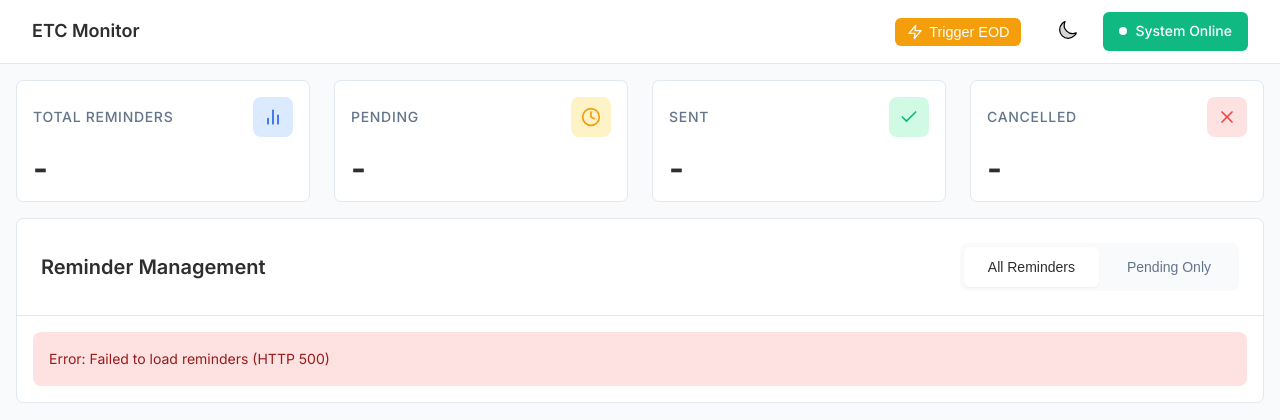
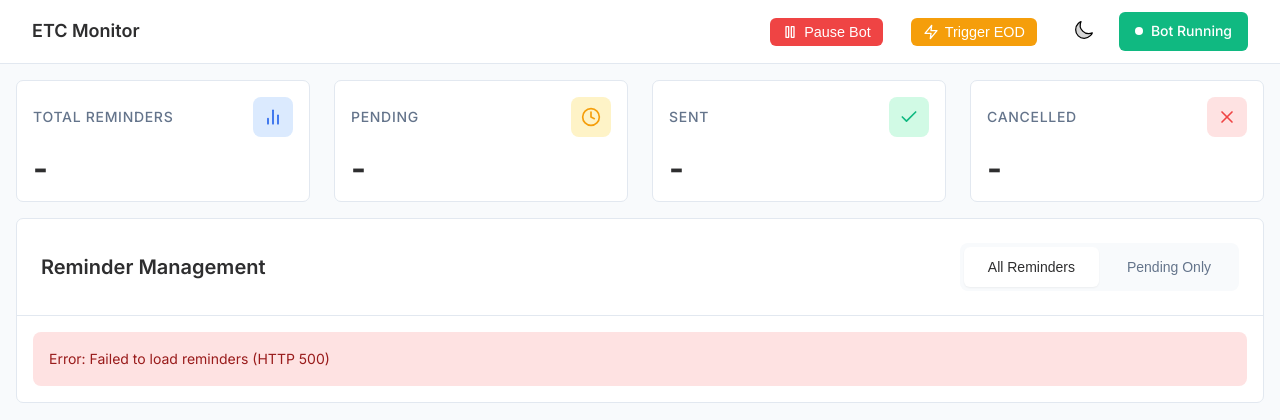
Before and after one commit to GauravJiandaniGJ/etc-monitor, a Flask app: page / in a window 1280 px wide. Shown: the top 420 px of the page. Run offline with Flask 3, Linux system fonts and the light colour scheme; parts of the project's set-up code (start-up, migrations or seed data) failed here and were passed over.

Commit message:
feat: Add bot pause/resume functionality to admin panel
- Implemented API endpoints for pausing and resuming the bot, allowing control over message processing.
- Added UI elements in the dashboard for toggling bot status, including visual indicators for current state.
- Enhanced the SlackBot to check the pause status before processing messages, improving control over bot operations.

```diff
--- a/src/admin/routes/reminder_routes.py
+++ b/src/admin/routes/reminder_routes.py
@@ -3,6 +3,7 @@ from flask import Blueprint, jsonify, request
 from typing import Optional
 from functools import wraps
 import time
+import os
 from datetime import datetime
 from src.database.db_manager import DBManager
 from src.database.repositories.reminder_repository import ReminderRepository
@@ -456,6 +457,42 @@ def trigger_eod_check():
         return jsonify({'error': str(e)}), 500
 
 
+_BOT_PAUSE_FLAG = os.path.join(os.path.dirname(__file__), '..', '..', '..', '.bot_paused')
+
+
+@reminder_bp.route('/api/bot/status', methods=['GET'])
+def bot_status():
+    """Get current bot pause/resume status."""
+    paused = os.path.exists(_BOT_PAUSE_FLAG)
+    return jsonify({'paused': paused, 'status': 'paused' if paused else 'running'}), 200
+
+
+@reminder_bp.route('/api/bot/pause', methods=['POST'])
+def pause_bot():
+    """Pause the bot (stops processing new Slack messages)."""
+    try:
+        with open(_BOT_PAUSE_FLAG, 'w') as f:
+            f.write('paused')
+        logger.info('Bot paused via admin panel')
+        return jsonify({'success': True, 'status': 'paused'}), 200
+    except Exception as e:
+        logger.error(f'Error pausing bot: {e}', exc=e)
+        return jsonify({'error': str(e)}), 500
+
+
+@reminder_bp.route('/api/bot/resume', methods=['POST'])
+def resume_bot():
+    """Resume the bot (resumes processing Slack messages)."""
+    try:
+        if os.path.exists(_BOT_PAUSE_FLAG):
+            os.remove(_BOT_PAUSE_FLAG)
+        logger.info('Bot resumed via admin panel')
+        return jsonify({'success': True, 'status': 'running'}), 200
+    except Exception as e:
+        logger.error(f'Error resuming bot: {e}', exc=e)
+        return jsonify({'error': str(e)}), 500
+
+
 def _format_reminder(reminder) -> dict:
     """Format reminder for JSON response."""
     return {
--- a/src/admin/static/js/dashboard.js
+++ b/src/admin/static/js/dashboard.js
@@ -269,10 +269,87 @@ loadReminders();
 setInterval(() => {
     if (currentTab === 'all') loadReminders();
     else loadPendingReminders();
+    loadBotStatus();
 }, 10000);
+
+// Bot pause/resume state
+let botIsPaused = false;
+
+function updateBotToggleUI(paused) {
+    botIsPaused = paused;
+    const btn = document.getElementById('bot-toggle-btn');
+    const statusDot = document.getElementById('bot-status-dot');
+    const statusText = document.getElementById('bot-status-text');
+    if (!btn) return;
+
+    if (paused) {
+        btn.style.background = 'var(--success)';
+        btn.title = 'Resume Bot';
+        btn.innerHTML = `
+            <svg width="16" height="16" viewBox="0 0 24 24" fill="none" stroke="currentColor" stroke-width="2"
+                stroke-linecap="round" stroke-linejoin="round">
+                <polygon points="5 3 19 12 5 21 5 3"></polygon>
+            </svg>
+            Resume Bot`;
+        if (statusDot) statusDot.style.background = 'var(--warning)';
+        if (statusText) statusText.textContent = 'Bot Paused';
+    } else {
+        btn.style.background = 'var(--danger)';
+        btn.title = 'Pause Bot';
+        btn.innerHTML = `
+            <svg width="16" height="16" viewBox="0 0 24 24" fill="none" stroke="currentColor" stroke-width="2"
+                stroke-linecap="round" stroke-linejoin="round">
+                <rect x="6" y="4" width="4" height="16"></rect>
+                <rect x="14" y="4" width="4" height="16"></rect>
+            </svg>
+            Pause Bot`;
+        if (statusDot) statusDot.style.background = '';
+        if (statusText) statusText.textContent = 'Bot Running';
+    }
+}
+
+function loadBotStatus() {
+    fetch('/api/bot/status')
+        .then(response => response.json())
+        .then(data => updateBotToggleUI(data.paused))
+        .catch(() => {}); // silently ignore if admin panel not available
+}
 
 // Trigger EOD Check Handler
 document.addEventListener('DOMContentLoaded', () => {
+    loadBotStatus();
+
+    const botToggleBtn = document.getElementById('bot-toggle-btn');
+    if (botToggleBtn) {
+        botToggleBtn.addEventListener('click', () => {
+            const action = botIsPaused ? 'resume' : 'pause';
+            const confirmMsg = botIsPaused
+                ? 'Resume the bot? It will start processing Slack messages again.'
+                : 'Pause the bot? It will stop processing new Slack messages until resumed.';
+            if (!confirm(confirmMsg)) return;
+
+            botToggleBtn.disabled = true;
+            botToggleBtn.style.opacity = '0.7';
+
+            fetch('/api/bot/' + action, { method: 'POST' })
+                .then(response => response.json())
+                .then(data => {
+                    if (data.success) {
+                        updateBotToggleUI(data.status === 'paused');
+                    } else {
+                        alert('Error: ' + (data.error || 'Failed to ' + action + ' bot'));
+                    }
+                })
+                .catch(error => {
+                    alert('Error: ' + (error.message || 'Failed to ' + action + ' bot'));
+                })
+                .finally(() => {
+                    botToggleBtn.disabled = false;
+                    botToggleBtn.style.opacity = '1';
+                });
+        });
+    }
+
     const eodBtn = document.getElementById('trigger-eod-btn');
     if (eodBtn) {
         eodBtn.addEventListener('click', () => {
--- a/src/admin/templates/dashboard.html
+++ b/src/admin/templates/dashboard.html
@@ -17,6 +17,16 @@
                 <span>ETC Monitor</span>
             </div>
             <div class="header-right">
+                <button id="bot-toggle-btn"
+                    style="margin-right: 12px; padding: 6px 12px; background: var(--danger); color: white; border: none; border-radius: 6px; cursor: pointer; font-size: 0.9rem; font-weight: 500; display: flex; align-items: center; gap: 6px;"
+                    title="Pause Bot">
+                    <svg width="16" height="16" viewBox="0 0 24 24" fill="none" stroke="currentColor" stroke-width="2"
+                        stroke-linecap="round" stroke-linejoin="round">
+                        <rect x="6" y="4" width="4" height="16"></rect>
+                        <rect x="14" y="4" width="4" height="16"></rect>
+                    </svg>
+                    Pause Bot
+                </button>
                 <button id="trigger-eod-btn"
                     style="margin-right: 12px; padding: 6px 12px; background: var(--warning); color: white; border: none; border-radius: 6px; cursor: pointer; font-size: 0.9rem; font-weight: 500; display: flex; align-items: center; gap: 6px;"
                     title="Trigger EOD Check">
@@ -34,9 +44,9 @@
                             stroke-linecap="round" stroke-linejoin="round" />
                     </svg>
                 </button>
-                <div class="status-indicator">
-                    <div class="status-dot"></div>
-                    <span>System Online</span>
+                <div class="status-indicator" id="bot-status-indicator">
+                    <div class="status-dot" id="bot-status-dot"></div>
+                    <span id="bot-status-text">Bot Running</span>
                 </div>
             </div>
         </header>
```
Also changed, not shown: src/bot/app.py (+9 -0 lines), 1 other file.
